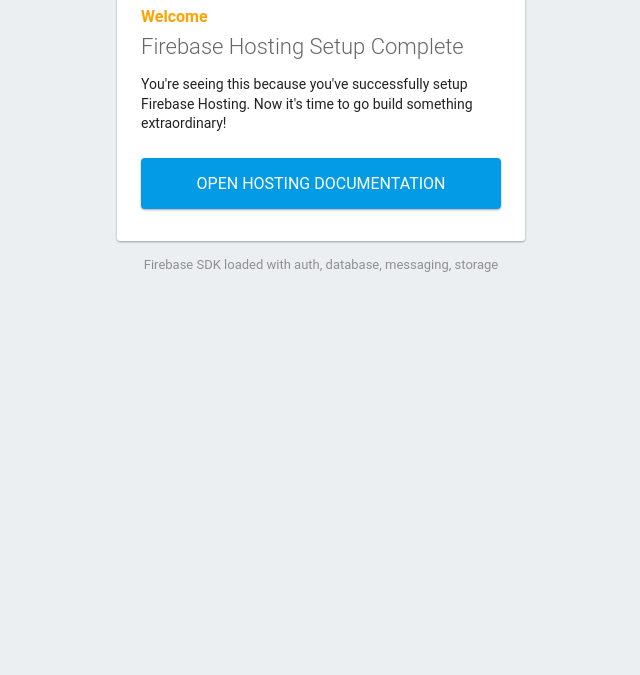
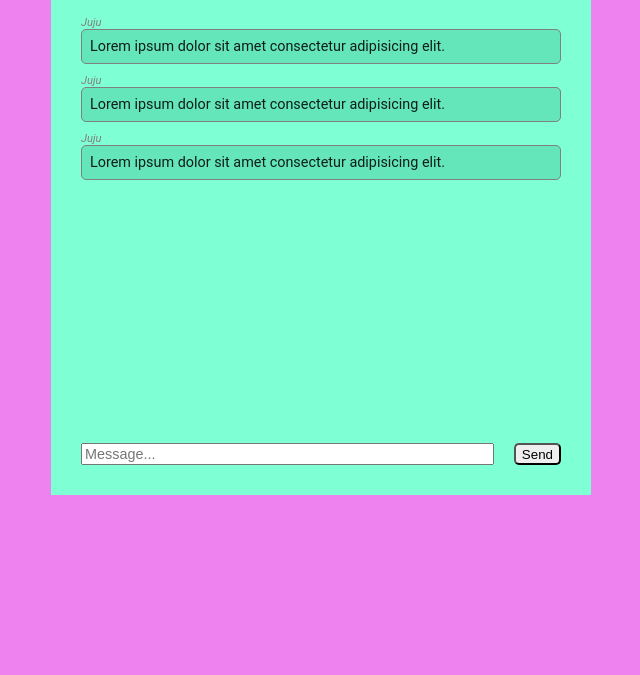
Before and after one commit to JujuC-37/MyFirebaseChat, a plain HTML site: page public/index.html in a window 1280 px wide. Shown: the part 125-800 px from the top of the page, without its empty margins (319-959 px from the left). Drawn offline with Linux system fonts and the light colour scheme; some packages are replaced by stand-ins of ours.

Commit message:
added Form with style (in html), no interaction

```diff
--- a/public/index.html
+++ b/public/index.html
@@ -1,9 +1,11 @@
 <!DOCTYPE html>
 <html>
+
 <head>
     <meta charset="utf-8">
     <meta name="viewport" content="width=device-width, initial-scale=1">
-    <title>Welcome to Firebase Hosting</title>
+    <title>My Chat</title>
+    <link rel="stylesheet" href="style.css">
 
     <!-- update the version number as needed -->
     <script defer src="/__/firebase/4.10.1/firebase-app.js"></script>
@@ -16,31 +18,104 @@
     <script defer src="/__/firebase/init.js"></script>
 
     <style media="screen">
-      body { background: #ECEFF1; color: rgba(0,0,0,0.87); font-family: Roboto, Helvetica, Arial, sans-serif; margin: 0; padding: 0; }
-      #message { background: white; max-width: 360px; margin: 100px auto 16px; padding: 32px 24px; border-radius: 3px; }
-      #message h2 { color: #ffa100; font-weight: bold; font-size: 16px; margin: 0 0 8px; }
-      #message h1 { font-size: 22px; font-weight: 300; color: rgba(0,0,0,0.6); margin: 0 0 16px;}
-      #message p { line-height: 140%; margin: 16px 0 24px; font-size: 14px; }
-      #message a { display: block; text-align: center; background: #039be5; text-transform: uppercase; text-decoration: none; color: white; padding: 16px; border-radius: 4px; }
-      #message, #message a { box-shadow: 0 1px 3px rgba(0,0,0,0.12), 0 1px 2px rgba(0,0,0,0.24); }
-      #load { color: rgba(0,0,0,0.4); text-align: center; font-size: 13px; }
-      @media (max-width: 600px) {
-        body, #message { margin-top: 0; background: white; box-shadow: none; }
-        body { border-top: 16px solid #ffa100; }
+        body {
+            background: violet;
+            color: rgba(0, 0, 0, 0.87);
+            font-family: Roboto, Helvetica, Arial, sans-serif;
+            margin: 0;
+            padding: 0;
+        }
+
+        .chat {
+            background-color: rgb(127, 255, 212);
+            width: 500px;
+            height: 550px;
+            margin: 30px auto 0 auto;
+            padding: 20px;
+            display: flex;
+            flex-direction: column;
+            justify-content: space-around;
+        }
+
+        .chat h1 {
+            text-align: center;
+        }
+
+        .messages {
+            flex: 2;
+        }
+
+        .messageContainer {
+            margin: 10px;
+        }
+
+        .messageContainer .text {
+            padding: 8px;
+            border: 1px solid grey;
+            border-radius: 5px;
+            font-size: 0.9em;
+            background-color: rgba(39, 170, 127, 0.3);
+        }
+
+        .messageContainer .authName {
+            font-size: 0.7em;
+            font-style: italic;
+            color: grey;
+        }
+
+        .messageEntry {
+            display: flex;
+            justify-content: space-between;
+        }
+
+        .messageEntry>* {
+            margin: 10px;
+        }
+
+        #messageInput {
+            flex: 2;
+            font-size: 0.9em;
+        }
+
+        .messageEntry button {
+            border-radius: 5px;
         }
     </style>
 </head>
+
 <body>
-    <div id="message">
+    <!-- <div id="message">
         <h2>Welcome</h2>
         <h1>Firebase Hosting Setup Complete</h1>
         <p>You're seeing this because you've successfully setup Firebase Hosting. Now it's time to go build something extraordinary!</p>
         <a target="_blank" href="https://firebase.google.com/docs/hosting/">Open Hosting Documentation</a>
     </div>
-    <p id="load">Firebase SDK Loading&hellip;</p>
+    <p id="load">Firebase SDK Loading&hellip;</p> -->
+
+    <div class="chat">
+        <h1>My Chat</h1>
+        <div class="messages">
+            <div class="messageContainer">
+                <div class="authName">Juju</div>
+                <div class="text">Lorem ipsum dolor sit amet consectetur adipisicing elit.</div>
+            </div>
+            <div class="messageContainer">
+                <div class="authName">Juju</div>
+                <div class="text">Lorem ipsum dolor sit amet consectetur adipisicing elit.</div>
+            </div>
+            <div class="messageContainer">
+                <div class="authName">Juju</div>
+                <div class="text">Lorem ipsum dolor sit amet consectetur adipisicing elit.</div>
+            </div>
+        </div>
+        <form class="messageEntry">
+            <input type="text" id="messageInput" placeholder="Message...">
+            <button type="submit" id="submit">Send</button>
+        </form>
+    </div>
 
     <script>
-      document.addEventListener('DOMContentLoaded', function() {
+        document.addEventListener('DOMContentLoaded', function () {
             // // 🔥🔥🔥🔥🔥🔥🔥🔥🔥🔥🔥🔥🔥🔥🔥🔥🔥🔥🔥🔥🔥🔥🔥🔥🔥🔥🔥🔥🔥🔥🔥
             // // The Firebase SDK is initialized and available here!
             //
@@ -53,13 +128,31 @@
 
             try {
                 let app = firebase.app();
-          let features = ['auth', 'database', 'messaging', 'storage'].filter(feature => typeof app[feature] === 'function');
-          document.getElementById('load').innerHTML = `Firebase SDK loaded with ${features.join(', ')}`;
+                // console.log('test', app); // to test
+                let features = ['auth', 'database', 'messaging', 'storage'].filter(feature => typeof app[
+                    feature] === 'function');
+                //document.getElementById('load').innerHTML = `Firebase SDK loaded with ${features.join(', ')}`;
             } catch (e) {
                 console.error(e);
-          document.getElementById('load').innerHTML = 'Error loading the Firebase SDK, check the console.';
+                //document.getElementById('load').innerHTML =
+                'Error loading the Firebase SDK, check the console.';
             }
         });
     </script>
+
+    <script src="https://www.gstatic.com/firebasejs/4.10.1/firebase.js"></script>
+    <script>
+        // Initialize Firebase
+        var config = {
+            apiKey: "AIzaSyDew98FlfFLiJqoqF0D6CdGM6fsKLbj1WI",
+            authDomain: "mychat-4a36a.firebaseapp.com",
+            databaseURL: "https://mychat-4a36a.firebaseio.com",
+            projectId: "mychat-4a36a",
+            storageBucket: "",
+            messagingSenderId: "843159027195"
+        };
+        firebase.initializeApp(config);
+    </script>
 </body>
+
 </html>
```
Also changed, not shown: 2 other files. Lines whose indentation alone changed are shown as unchanged.
